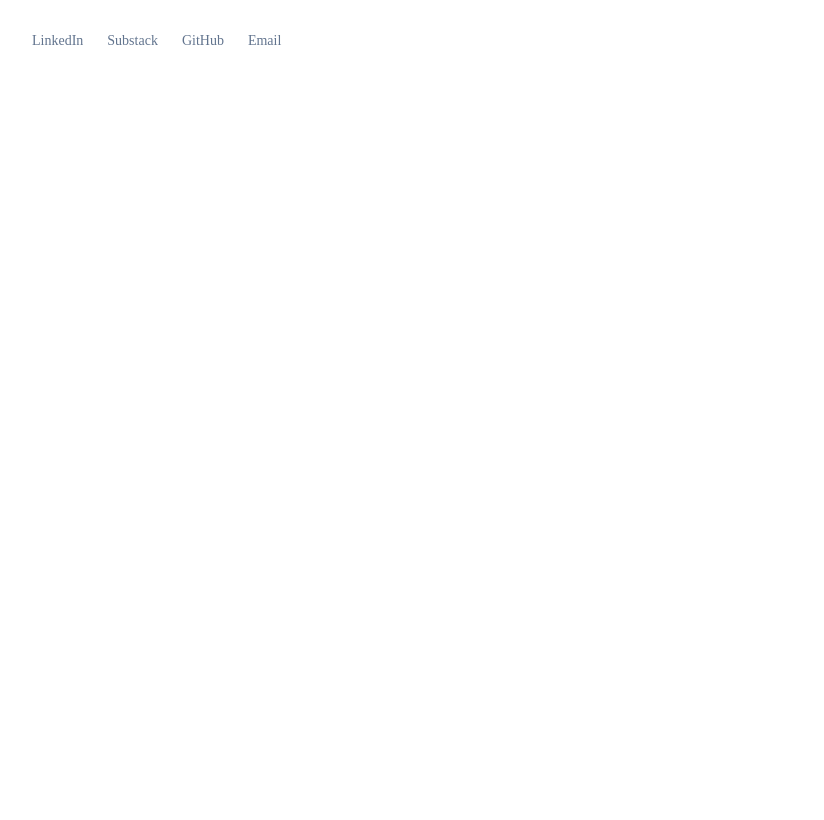
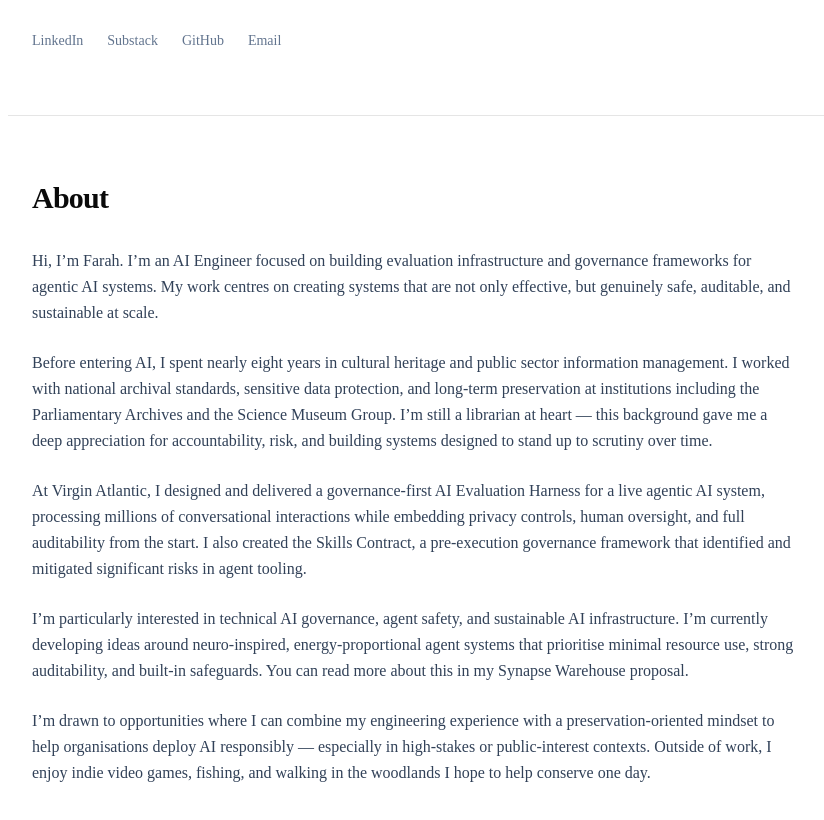
Before and after one commit to dynamicsofanaisteroid/farah-zamir-portfolio, a Next.js app: page / in a window 1280 px wide. Shown: the part 446-1266 px from the top of the page, without its empty margins (120-944 px from the left). Before the commit the page ends 800 px from the top, so only its background shows below. Built offline with nearby package versions, Linux system fonts and the light colour scheme.

Commit message:
Add About section

```diff
--- a/app/page.tsx
+++ b/app/page.tsx
@@ -78,6 +78,34 @@ export default function Home() {
           </div>
         </div>
       </div>
+      {/* About Section */}
+<section id="about" className="max-w-5xl mx-auto px-6 py-16 border-t">
+  <div className="max-w-3xl">
+    <h2 className="text-3xl font-semibold tracking-tight mb-8">About</h2>
+
+    <div className="space-y-6 text-slate-700 leading-relaxed">
+      <p>
+        Hi, I’m Farah. I’m an AI Engineer focused on building evaluation infrastructure and governance frameworks for agentic AI systems. My work centres on creating systems that are not only effective, but genuinely safe, auditable, and sustainable at scale.
+      </p>
+
+      <p>
+        Before entering AI, I spent nearly eight years in cultural heritage and public sector information management. I worked with national archival standards, sensitive data protection, and long-term preservation at institutions including the Parliamentary Archives and the Science Museum Group. I’m still a librarian at heart — this background gave me a deep appreciation for accountability, risk, and building systems designed to stand up to scrutiny over time.
+      </p>
+
+      <p>
+        At Virgin Atlantic, I designed and delivered a governance-first AI Evaluation Harness for a live agentic AI system, processing millions of conversational interactions while embedding privacy controls, human oversight, and full auditability from the start. I also created the Skills Contract, a pre-execution governance framework that identified and mitigated significant risks in agent tooling.
+      </p>
+
+      <p>
+        I’m particularly interested in technical AI governance, agent safety, and sustainable AI infrastructure. I’m currently developing ideas around neuro-inspired, energy-proportional agent systems that prioritise minimal resource use, strong auditability, and built-in safeguards. You can read more about this in my Synapse Warehouse proposal.
+      </p>
+
+      <p>
+        I’m drawn to opportunities where I can combine my engineering experience with a preservation-oriented mindset to help organisations deploy AI responsibly — especially in high-stakes or public-interest contexts. Outside of work, I enjoy indie video games, fishing, and walking in the woodlands I hope to help conserve one day.
+      </p>
+    </div>
+  </div>
+</section>
     </div>
   )
 }
```
